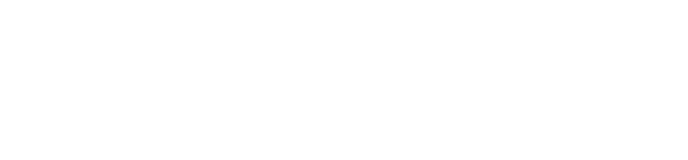
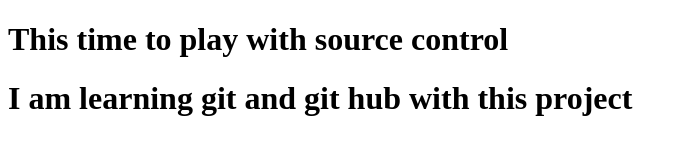
Before and after one commit to parvejmosharaf/learn-git1, a plain HTML site: page index.html in a window 1280 px wide. Shown: the whole page, without its empty margins (0-688 px from the left). Drawn offline with Linux system fonts and the light colour scheme.

Commit message:
testing commit by pax

```diff
--- a/index.html
+++ b/index.html
@@ -6,6 +6,7 @@
     <title>Document</title>
 </head>
 <body>
-
+    <h1>This time to play with source control</h1>
+    <h1>I am learning git and git hub with this project</h1>
 </body>
 </html>
```
